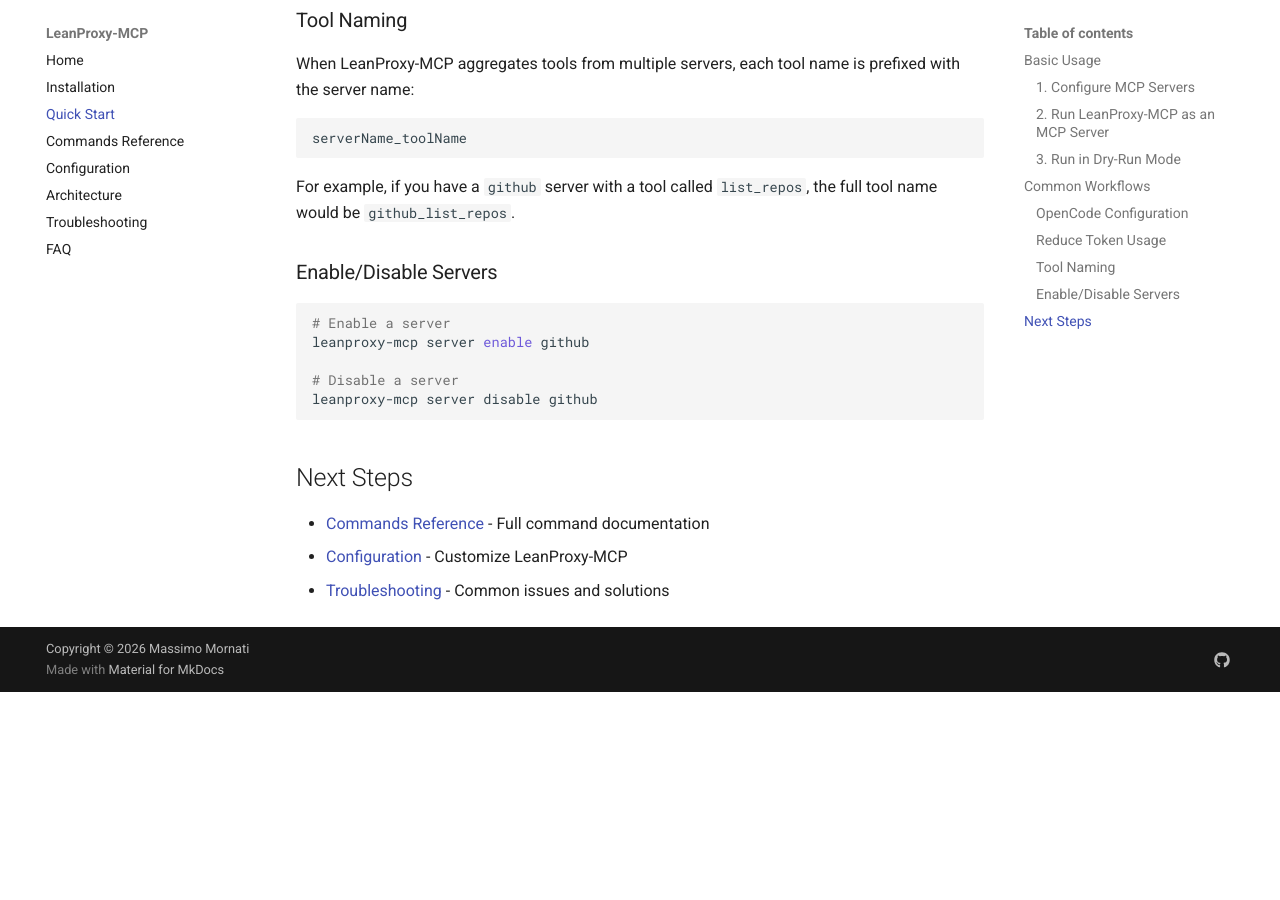
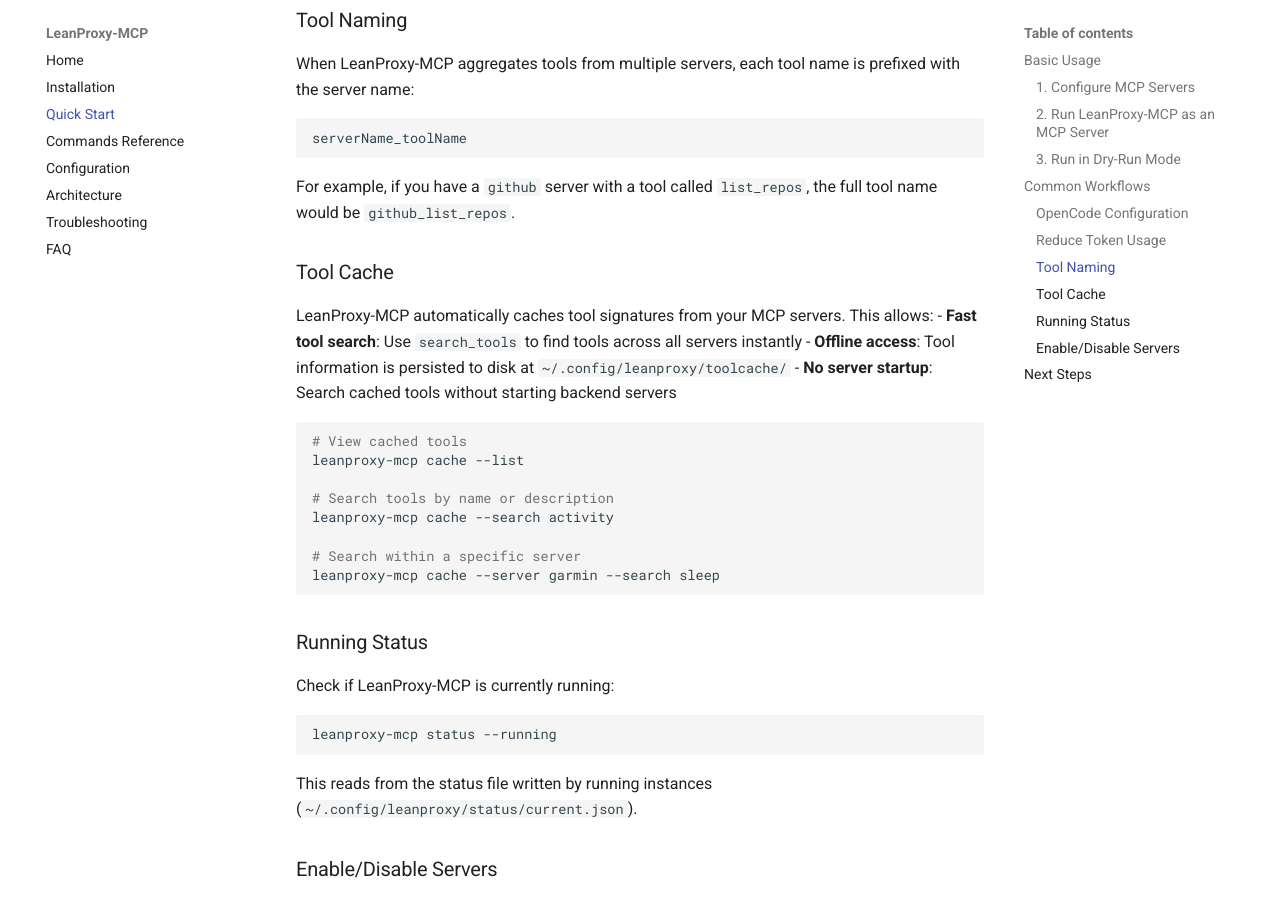
Before and after one commit to mmornati/leanproxy-mcp, an MkDocs documentation site: the page built from docs/quickstart.md, in a window 1280 px wide and 900 px high, scrolled down 1500 px. Built offline with MkDocs 1.6.1 and Material for MkDocs 9.7.7, drawn with Linux system fonts in a browser that asks for light colours; comment, search, counter and statistics services are not loaded; before the commit the page ends 2192 px from its top, so only the background shows below that.

Commit message:
Update quickstart.md with tool cache and status features
Add sections on:
- Tool cache behavior and benefits
- cache command examples
- Running status check with --running flag

````diff
--- a/docs/quickstart.md
+++ b/docs/quickstart.md
@@ -76,6 +76,34 @@
 
 For example, if you have a `github` server with a tool called `list_repos`, the full tool name would be `github_list_repos`.
 
+### Tool Cache
+
+LeanProxy-MCP automatically caches tool signatures from your MCP servers. This allows:
+- **Fast tool search**: Use `search_tools` to find tools across all servers instantly
+- **Offline access**: Tool information is persisted to disk at `~/.config/leanproxy/toolcache/`
+- **No server startup**: Search cached tools without starting backend servers
+
+```bash
+# View cached tools
+leanproxy-mcp cache --list
+
+# Search tools by name or description
+leanproxy-mcp cache --search activity
+
+# Search within a specific server
+leanproxy-mcp cache --server garmin --search sleep
+```
+
+### Running Status
+
+Check if LeanProxy-MCP is currently running:
+
+```bash
+leanproxy-mcp status --running
+```
+
+This reads from the status file written by running instances (`~/.config/leanproxy/status/current.json`).
+
 ### Enable/Disable Servers
 
 ```bash
````
